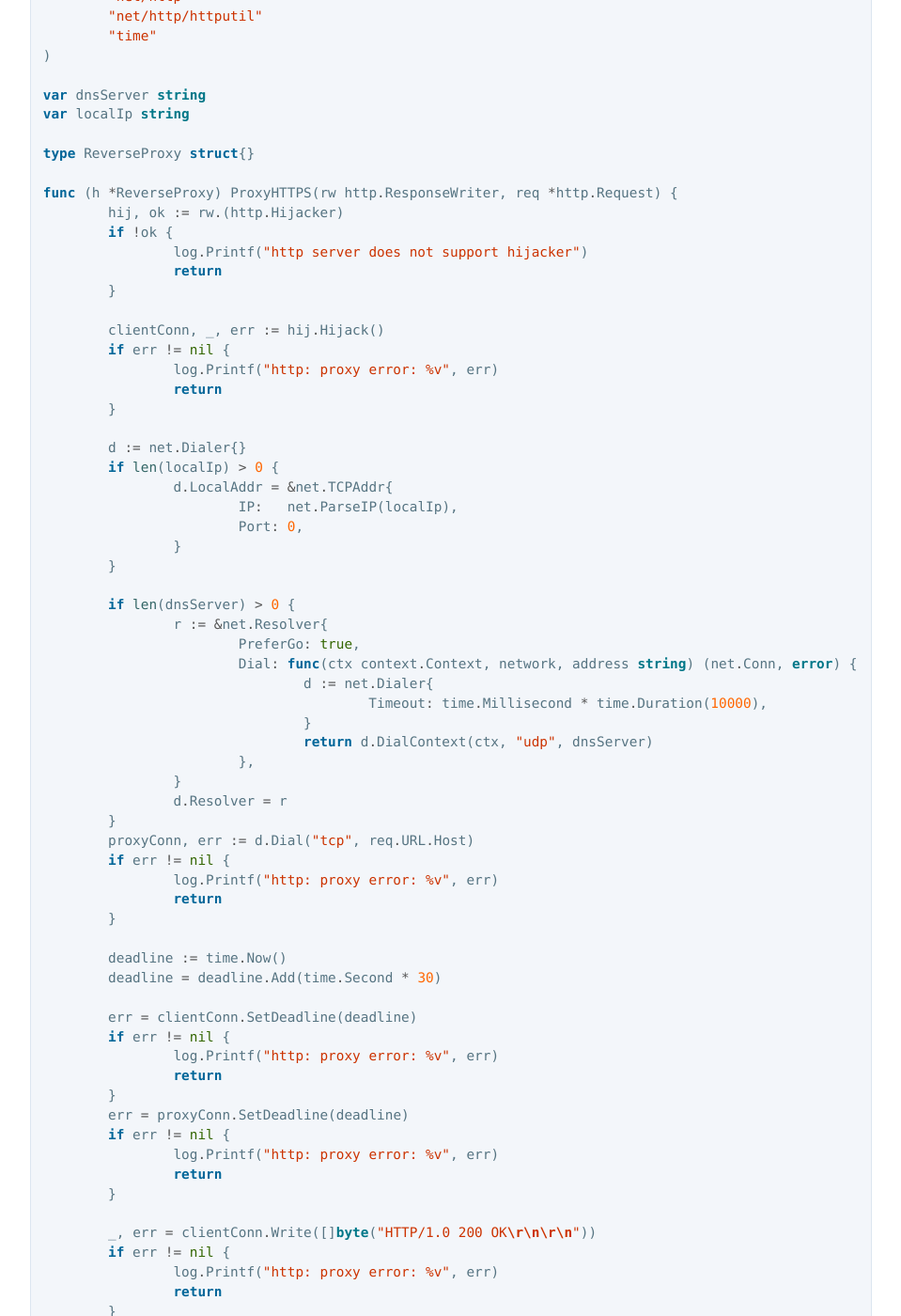
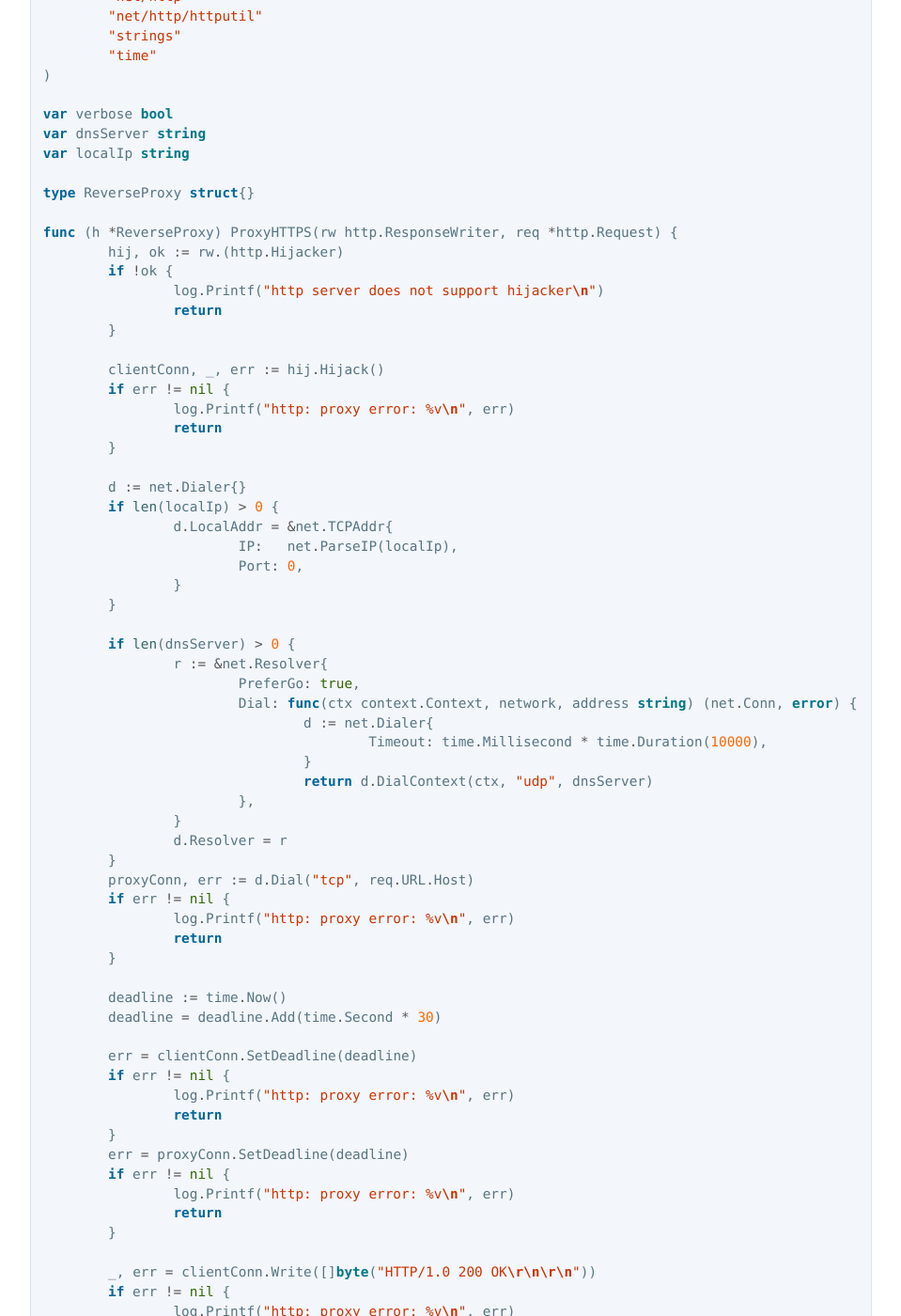
Before and after one commit to gmd20/gmd20.github.io, a Jekyll site: the page built from _posts/2020-06-12-golang的http反向代理.markdown, in a window 1280 px wide and 1400 px high, scrolled down 826 px. Shown: the whole window at 94% size, without its empty margins (160-1119 px from the left). Built offline with Jekyll 4.4.1, drawn with Linux system fonts in a browser that asks for light colours; comment, search, counter and statistics services are not loaded; some of the changed text lies outside the part shown.

Commit message:
Update 2020-06-12-golang的http反向代理.markdown

```diff
--- a/_posts/2020-06-12-golang的http反向代理.markdown
+++ b/_posts/2020-06-12-golang的http反向代理.markdown
@@ -12,9 +12,11 @@
 	"net"
 	"net/http"
 	"net/http/httputil"
+	"strings"
 	"time"
 )
 
+var verbose bool
 var dnsServer string
 var localIp string
 
@@ -23,13 +25,13 @@
 func (h *ReverseProxy) ProxyHTTPS(rw http.ResponseWriter, req *http.Request) {
 	hij, ok := rw.(http.Hijacker)
 	if !ok {
-		log.Printf("http server does not support hijacker")
+		log.Printf("http server does not support hijacker\n")
 		return
 	}
 
 	clientConn, _, err := hij.Hijack()
 	if err != nil {
-		log.Printf("http: proxy error: %v", err)
+		log.Printf("http: proxy error: %v\n", err)
 		return
 	}
 
@@ -55,7 +57,7 @@
 	}
 	proxyConn, err := d.Dial("tcp", req.URL.Host)
 	if err != nil {
-		log.Printf("http: proxy error: %v", err)
+		log.Printf("http: proxy error: %v\n", err)
 		return
 	}
 
@@ -64,18 +66,18 @@
 
 	err = clientConn.SetDeadline(deadline)
 	if err != nil {
-		log.Printf("http: proxy error: %v", err)
+		log.Printf("http: proxy error: %v\n", err)
 		return
 	}
 	err = proxyConn.SetDeadline(deadline)
 	if err != nil {
-		log.Printf("http: proxy error: %v", err)
+		log.Printf("http: proxy error: %v\n", err)
 		return
 	}
 
 	_, err = clientConn.Write([]byte("HTTP/1.0 200 OK\r\n\r\n"))
 	if err != nil {
-		log.Printf("http: proxy error: %v", err)
+		log.Printf("http: proxy error: %v\n", err)
 		return
 	}
 
@@ -141,7 +142,9 @@
 }
 
 func (h *ReverseProxy) ServeHTTP(w http.ResponseWriter, r *http.Request) {
-	log.Println("", r.URL)
+	if verbose {
+		log.Println("", r.URL)
+	}
 
 	if r.Method == "CONNECT" {
 		h.ProxyHTTPS(w, r)
@@ -152,11 +155,17 @@
 
 func main() {
 	var bindAddr string
-	flag.StringVar(&bindAddr, "bind", "127.0.0.1:1080", "bind address")
-	flag.StringVar(&dnsServer, "dns_server", "", "dns server to use(1.1.1.1:53)")
-	flag.StringVar(&localIp, "local_ip", "", "local ip address for http request")
+	flag.BoolVar(&verbose, "v", false, "print url")
+	flag.StringVar(&bindAddr, "b", "127.0.0.1:1080", "bind address")
+	flag.StringVar(&dnsServer, "d", "", "dns server to use(1.1.1.1:53)")
+	flag.StringVar(&localIp, "l", "", "local ip address for http request")
 	flag.Parse()
 
+	if len(dnsServer) > 0 {
+		if strings.Index(dnsServer, ":") < 0 {
+			dnsServer += ":53"
+		}
+	}
 	var h ReverseProxy
 	log.Fatal(http.ListenAndServe(bindAddr, &h))
 }
```
Also changed, not shown: other parts of _posts/2020-06-12-golang的http反向代理.markdown (+0 -1 lines).
